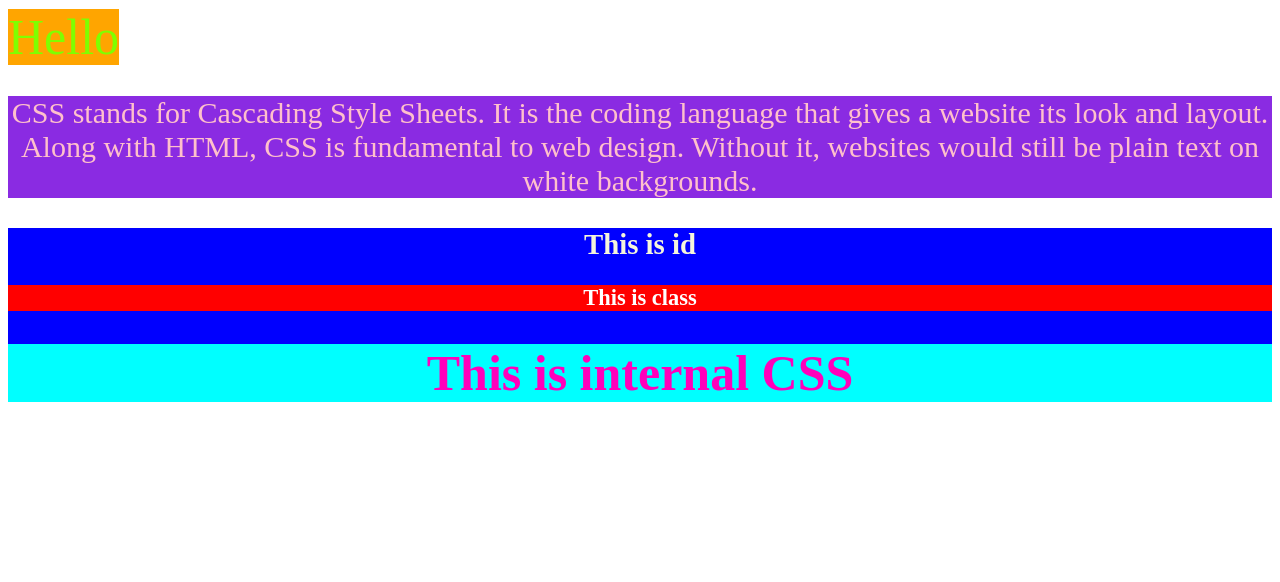
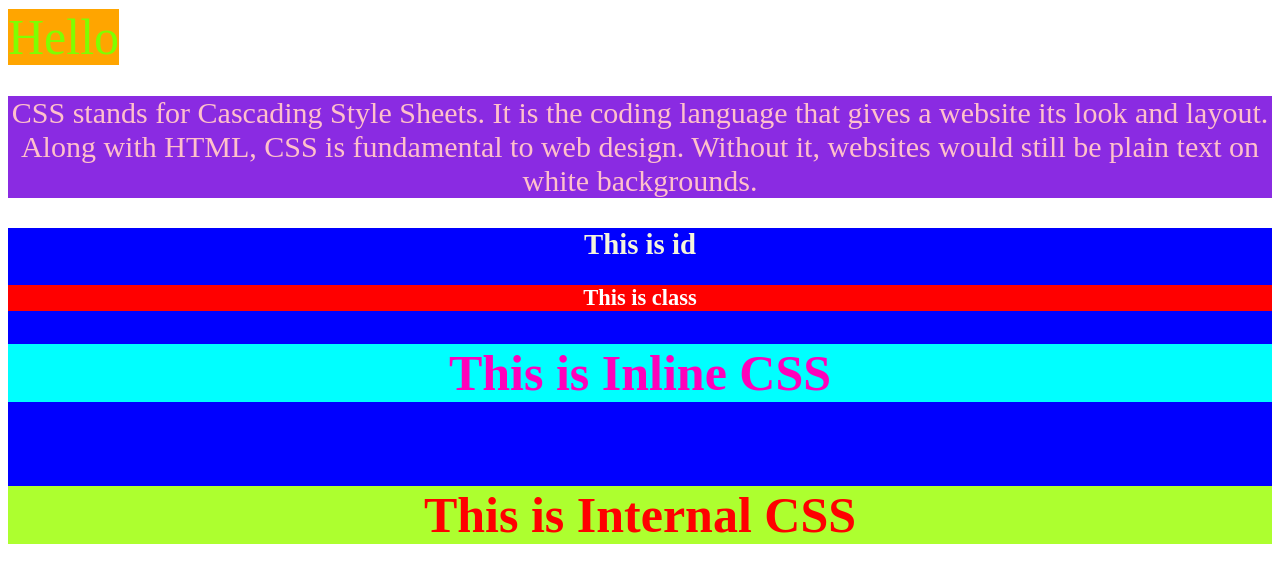
Before and after one commit to Toma051/Web-develpoment-learn, a plain HTML site: page Day-6/Index.html in a window 1280 px wide. Drawn offline with Linux system fonts and the light colour scheme.

Commit message:
Problem fix

```diff
--- a/Day-6/Index.html
+++ b/Day-6/Index.html
@@ -5,6 +5,13 @@
     <meta name="viewport" content="width=device-width, initial-scale=1.0">
     <title>Document</title>
     <link rel="stylesheet" href="style.css">
+    <style>
+        h5 {
+        color: red;
+        background-color:greenyellow ;
+        font-size: 50px;
+        }
+    </style>
 </head>
 <body>
     <span>Hello</span>
@@ -18,7 +25,8 @@
     <h3>This is class</h3>
     </div>
 
-    <h1 style="color:rgb(255, 0, 187); font-size: 50px"> This is internal CSS</h1>
+    <h1 style="color:rgb(255, 0, 187); font-size: 50px"> This is Inline CSS</h1>
+    <h5>This is Internal CSS</h5>
 
 </body>
 </html>
```
